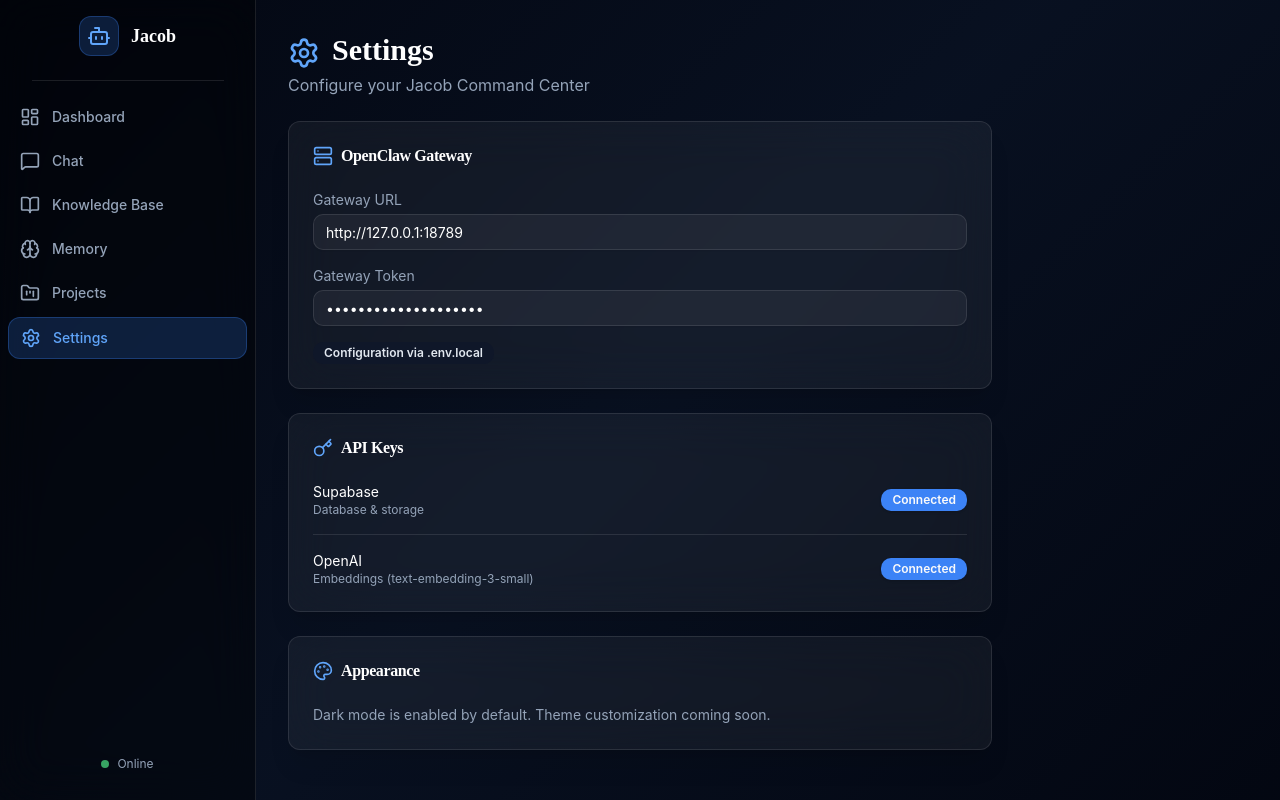
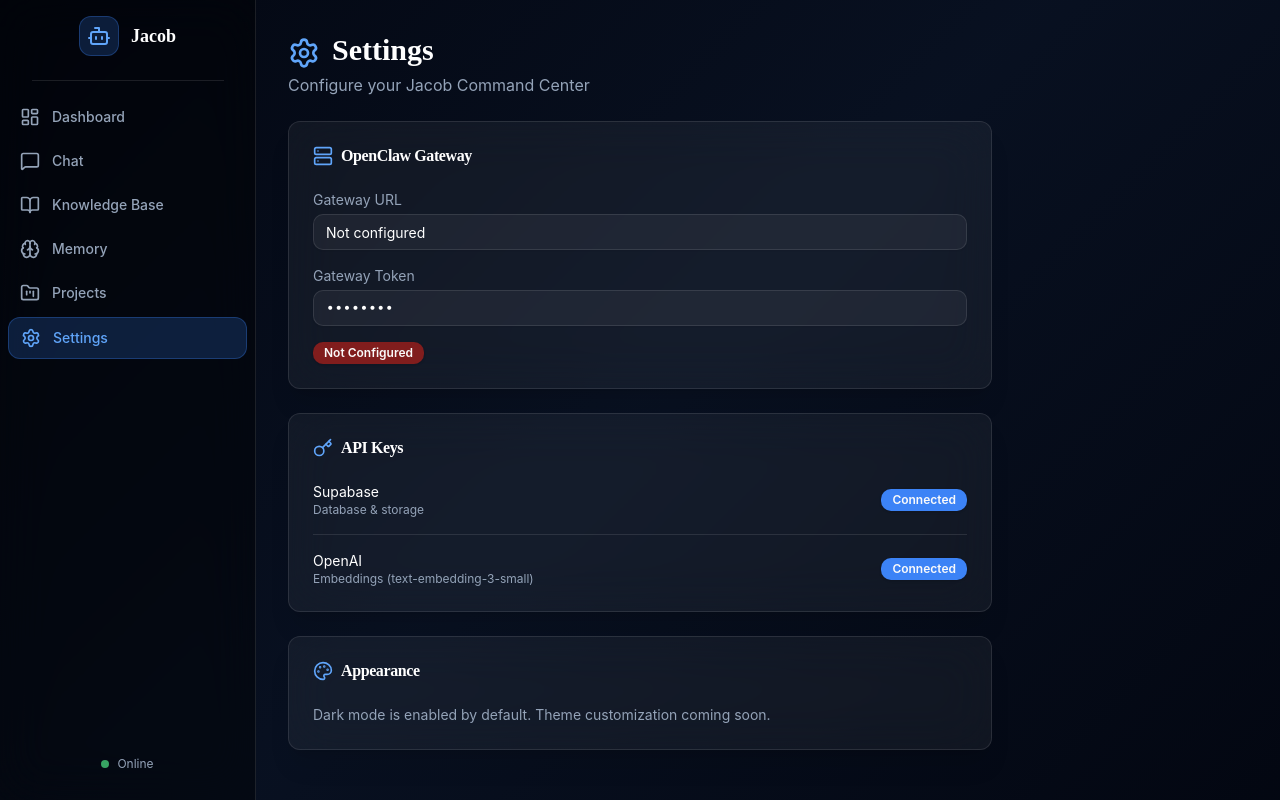
Before and after one commit to rbackus2000/jacob-command-center, a Next.js app: page /settings in a window 1280 px wide. Built offline with nearby package versions, Linux system fonts and the light colour scheme.

Commit message:
fix: settings page reads real env vars instead of hardcoded placeholders

```diff
--- a/src/app/settings/page.tsx
+++ b/src/app/settings/page.tsx
@@ -1,24 +1,29 @@
-"use client"
-
-import { motion } from "framer-motion"
 import { Settings, Server, Key, Palette } from "lucide-react"
 import { Card, CardContent, CardHeader, CardTitle } from "@/components/ui/card"
 import { Input } from "@/components/ui/input"
 import { Badge } from "@/components/ui/badge"
 import { Separator } from "@/components/ui/separator"
 
+function maskToken(token: string): string {
+  if (!token || token.length < 8) return "••••••••"
+  return token.slice(0, 4) + "••••••••" + token.slice(-4)
+}
+
 export default function SettingsPage() {
+  const gatewayUrl = process.env.OPENCLAW_GATEWAY_URL || "Not configured"
+  const gatewayToken = maskToken(process.env.OPENCLAW_GATEWAY_TOKEN || "")
+  const hasGateway = !!process.env.OPENCLAW_GATEWAY_URL
+
   return (
     <div className="p-6 lg:p-8 space-y-6 max-w-3xl">
-      <motion.div initial={{ opacity: 0, y: 20 }} animate={{ opacity: 1, y: 0 }}>
+      <div>
         <h1 className="text-3xl font-bold text-white" style={{ fontFamily: "'Playfair Display', serif" }}>
           <Settings className="inline h-8 w-8 text-blue-400 mr-3" />
           Settings
         </h1>
         <p className="text-muted-foreground mt-1">Configure your Jacob Command Center</p>
-      </motion.div>
+      </div>
 
-      <motion.div initial={{ opacity: 0, y: 20 }} animate={{ opacity: 1, y: 0 }} transition={{ delay: 0.1 }}>
       <Card className="glass">
         <CardHeader>
           <CardTitle className="text-white flex items-center gap-2">
@@ -28,18 +33,18 @@ export default function SettingsPage() {
         <CardContent className="space-y-4">
           <div>
             <label className="text-sm text-muted-foreground mb-1 block">Gateway URL</label>
-              <Input defaultValue="http://127.0.0.1:18789" className="bg-white/5 border-white/10 text-white" readOnly />
+            <Input defaultValue={gatewayUrl} className="bg-white/5 border-white/10 text-white" readOnly />
           </div>
           <div>
             <label className="text-sm text-muted-foreground mb-1 block">Gateway Token</label>
-              <Input type="password" defaultValue="will_configure_later" className="bg-white/5 border-white/10 text-white" readOnly />
+            <Input defaultValue={gatewayToken} className="bg-white/5 border-white/10 text-white font-mono" readOnly />
           </div>
-            <Badge variant="secondary">Configuration via .env.local</Badge>
+          <Badge variant={hasGateway ? "default" : "destructive"}>
+            {hasGateway ? "Configured via Environment" : "Not Configured"}
+          </Badge>
         </CardContent>
       </Card>
-      </motion.div>
 
-      <motion.div initial={{ opacity: 0, y: 20 }} animate={{ opacity: 1, y: 0 }} transition={{ delay: 0.2 }}>
       <Card className="glass">
         <CardHeader>
           <CardTitle className="text-white flex items-center gap-2">
@@ -64,9 +69,7 @@ export default function SettingsPage() {
           </div>
         </CardContent>
       </Card>
-      </motion.div>
 
-      <motion.div initial={{ opacity: 0, y: 20 }} animate={{ opacity: 1, y: 0 }} transition={{ delay: 0.3 }}>
       <Card className="glass">
         <CardHeader>
           <CardTitle className="text-white flex items-center gap-2">
@@ -77,7 +80,6 @@ export default function SettingsPage() {
           <p className="text-sm text-muted-foreground">Dark mode is enabled by default. Theme customization coming soon.</p>
         </CardContent>
       </Card>
-      </motion.div>
     </div>
   )
 }
```
Lines whose indentation alone changed are shown as unchanged.
